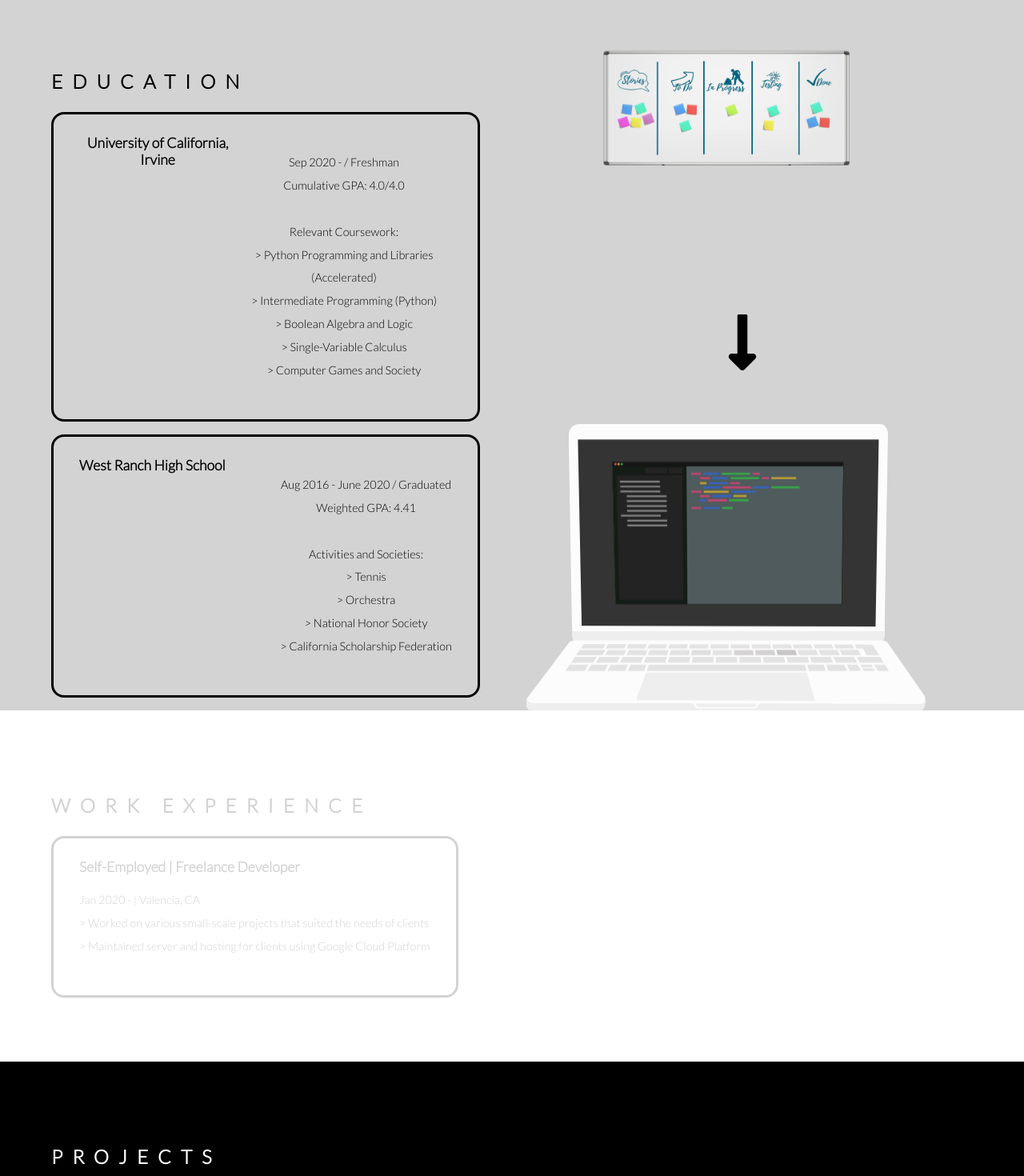
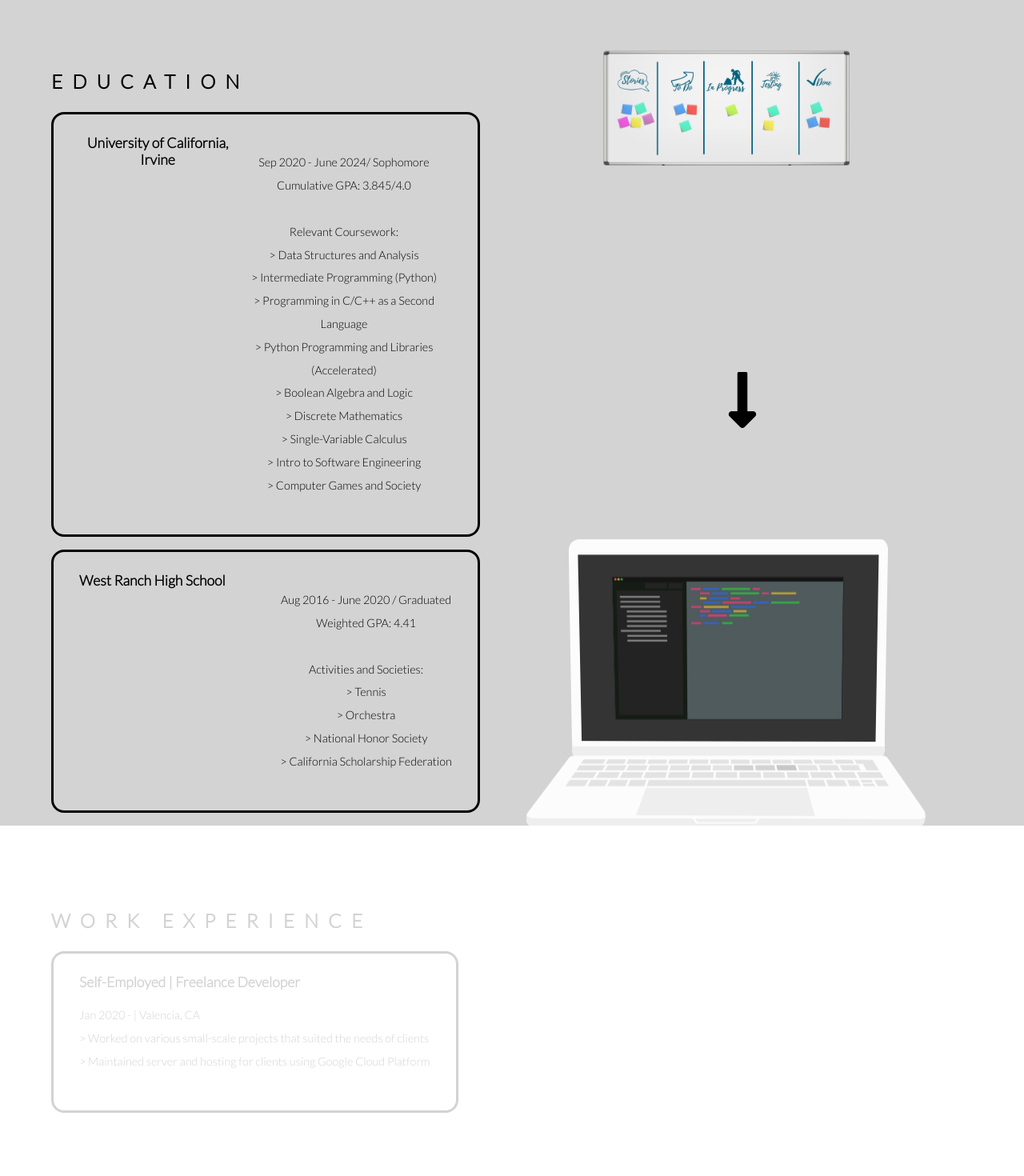
Before and after one commit to josephsookim/v2, a Flask app: page / in a window 1280 px wide. Shown: the part 804-2274 px from the top of the page at 80% size. Run offline with Flask 2, Linux system fonts and the light colour scheme; some libraries are stand-ins or nearby versions.

Commit message:
updated info

```diff
--- a/templates/index.html
+++ b/templates/index.html
@@ -81,14 +81,18 @@
                     <li class="transition1">
                         <p class="education-title">University of California, Irvine</p>
                         <p class="education-desc">
-                            Sep 2020 - / Freshman<br>
-                            Cumulative GPA: 4.0/4.0<br><br>
+                            Sep 2020 - June 2024/ Sophomore<br>
+                            Cumulative GPA: 3.845/4.0<br><br>
 
                             Relevant Coursework:<br>
+                            > Data Structures and Analysis <br>
+                            > Intermediate Programming (Python)<br>
+                            > Programming in C/C++ as a Second Language <br>
                             > Python Programming and Libraries (Accelerated)<br>
-                            > Intermediate Programming (Python)<br>
                             > Boolean Algebra and Logic<br>
+                            > Discrete Mathematics <br>
                             > Single-Variable Calculus<br>
+                            > Intro to Software Engineering<br>
                             > Computer Games and Society
                         </p>
                     </li>
```
